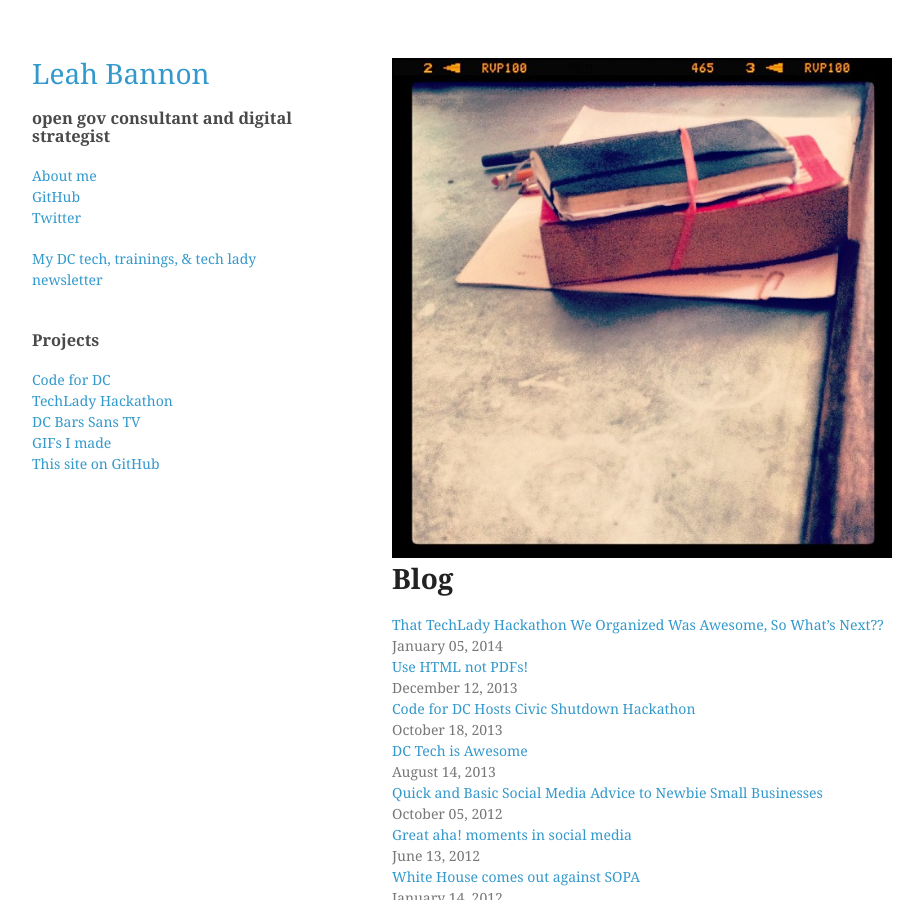
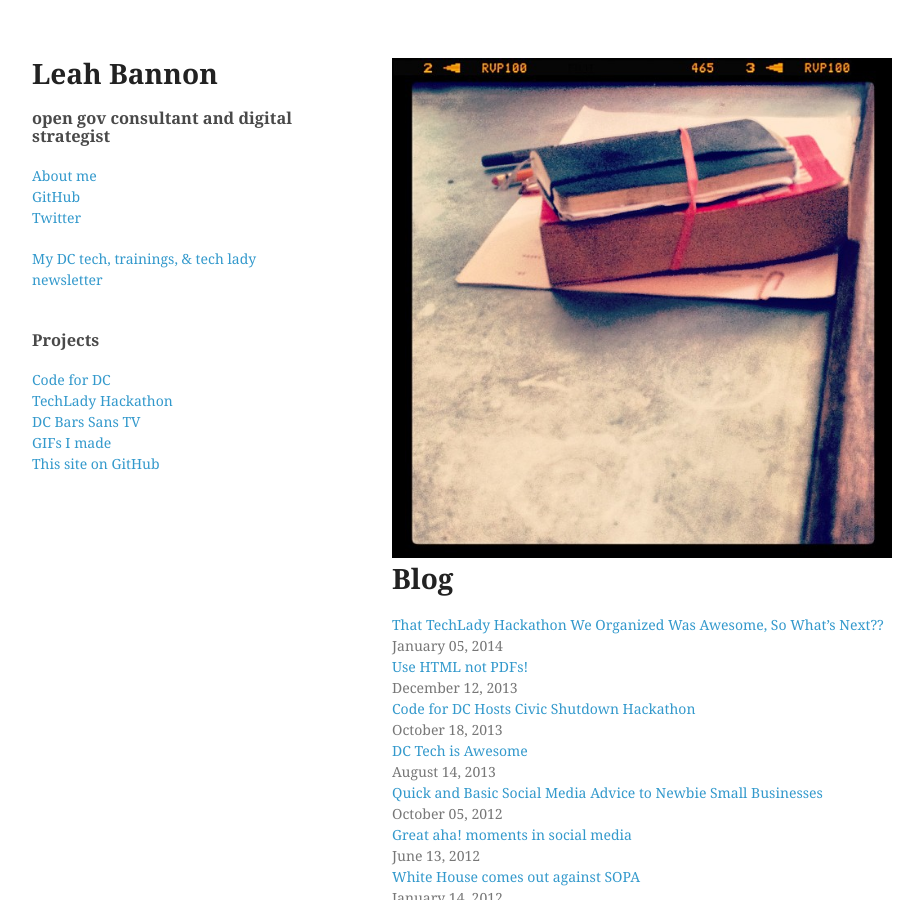
Before and after one commit to leahbannon/old-leah-website, a Jekyll site: the page built from index.html, in a window 1280 px wide and 900 px high. Shown: the whole window, without its empty margins (178-1101 px from the left). Built offline with Jekyll 4.4.1, drawn with Linux system fonts in a browser that asks for light colours.

Commit message:
Update header.html

```diff
--- a/_includes/header.html
+++ b/_includes/header.html
@@ -15,7 +15,7 @@
   <body>
     <div class="wrapper">
       <header>
-          <h1 id="project_title"><a href="/">{{ site.title }}</a></h1>
+          <h1 id="project_title">{{ site.title }}</h1>
           <h3 id="project_tagline">{{ site.tagline }}</h3>
 
         <p><a href="/about">About me</a><br/>
```
